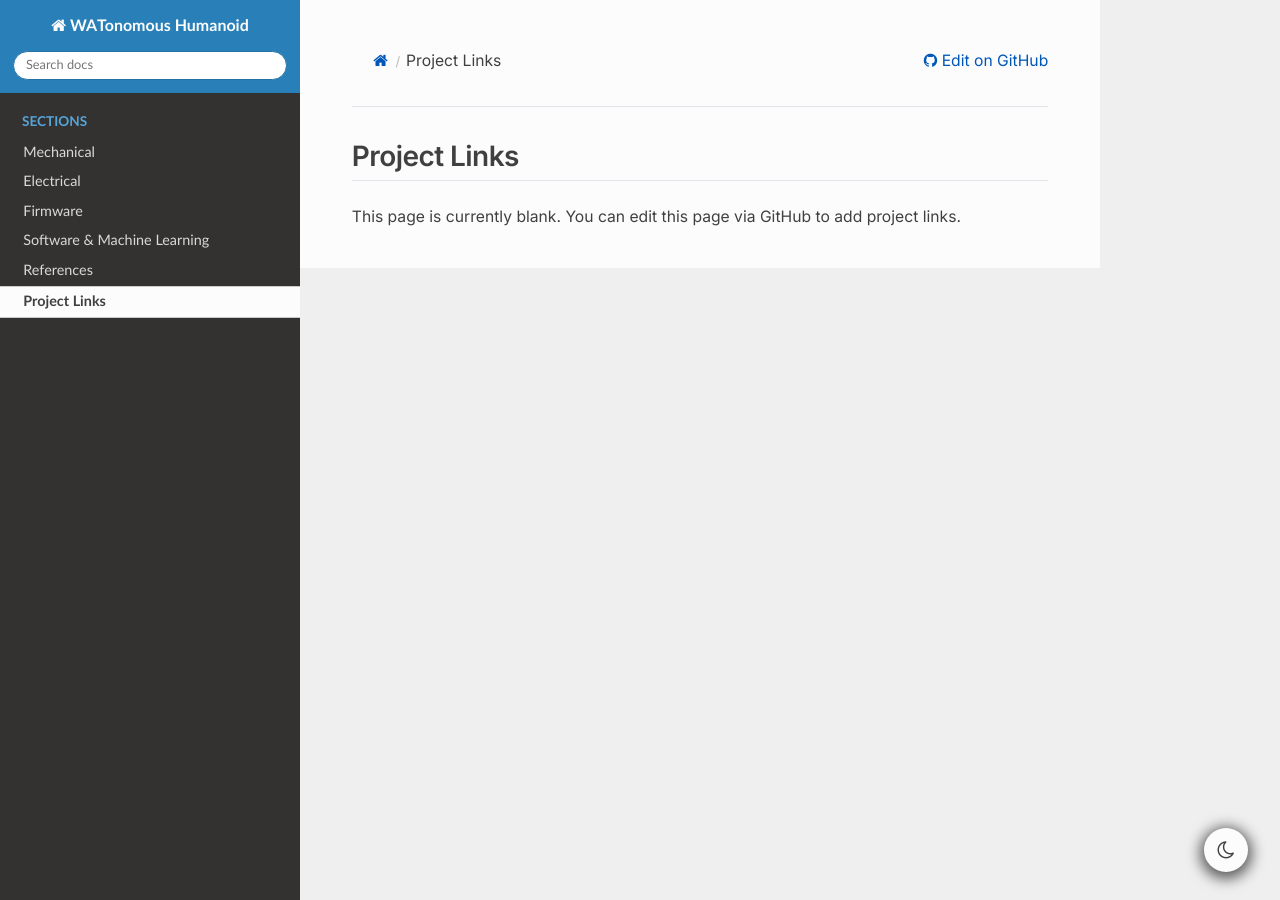
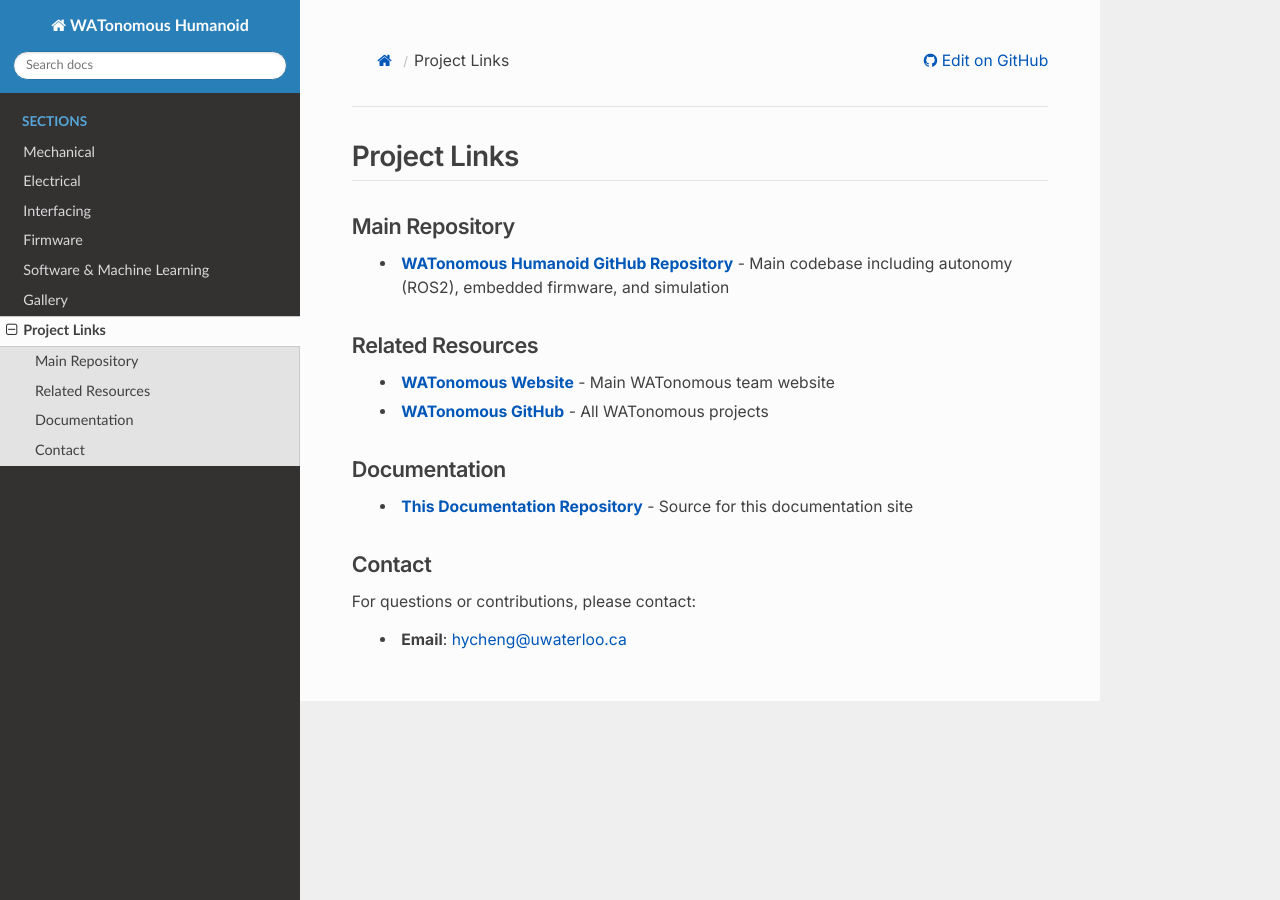
Before and after one commit to WATonomous/humanoid-docs, a Sphinx documentation site: the page built from docs/links/index.md, in a window 1280 px wide. Built offline with Sphinx 7.4.7 and the Read the Docs theme 3.1.0, drawn with Linux system fonts in a browser that asks for light colours.

Commit message:
update content

```diff
--- a/docs/assets/stylesheets/rtd-custom.css
+++ b/docs/assets/stylesheets/rtd-custom.css
@@ -210,3 +210,138 @@
   background: #1c2128 !important;
   border-color: var(--wato-border);
 }
+
+/* --- Admonitions (callout boxes) --- */
+.rst-content .admonition {
+  padding: 1rem 1rem 1rem 3rem;
+  margin: 1.5em 0;
+  border-left: 4px solid;
+  border-radius: var(--wato-radius);
+  position: relative;
+  background: var(--wato-code-bg);
+}
+
+.rst-content .admonition.note {
+  border-left-color: #0969da;
+  background: #ddf4ff;
+}
+
+.rst-content .admonition.warning {
+  border-left-color: #d93f0b;
+  background: #fff8c5;
+}
+
+.rst-content .admonition.tip {
+  border-left-color: #1a7f37;
+  background: #dafbe1;
+}
+
+.rst-content .admonition-title {
+  font-weight: 600;
+  margin-bottom: 0.5em;
+  font-size: 0.95rem;
+}
+
+html[data-theme="dark"] .rst-content .admonition {
+  background: #2d333b;
+}
+
+html[data-theme="dark"] .rst-content .admonition.note {
+  background: #1c2d41;
+}
+
+html[data-theme="dark"] .rst-content .admonition.warning {
+  background: #3d2817;
+}
+
+html[data-theme="dark"] .rst-content .admonition.tip {
+  background: #1e3a28;
+}
+
+/* --- Better blockquotes --- */
+.rst-content blockquote {
+  margin: 1.5em 0;
+  padding: 0.75em 1em 0.75em 1.5em;
+  border-left: 4px solid var(--wato-accent);
+  background: var(--wato-accent-soft);
+  font-style: italic;
+  color: #57606a;
+}
+
+html[data-theme="dark"] .rst-content blockquote {
+  color: #adbac7;
+}
+
+/* --- Hover effect on headings with anchors --- */
+.rst-content h2:hover .headerlink,
+.rst-content h3:hover .headerlink,
+.rst-content h4:hover .headerlink {
+  opacity: 1;
+}
+
+.rst-content .headerlink {
+  opacity: 0;
+  transition: opacity 0.2s;
+  color: var(--wato-accent);
+  text-decoration: none;
+  margin-left: 0.5rem;
+  font-weight: 400;
+}
+
+/* --- Better code block styling --- */
+.rst-content div.highlight {
+  position: relative;
+  margin: 1.25em 0;
+}
+
+.rst-content div.highlight pre {
+  padding: 1rem;
+  overflow-x: auto;
+  background: #f6f8fa;
+}
+
+html[data-theme="dark"] .rst-content div.highlight pre {
+  background: #1c2128;
+}
+
+/* --- Add subtle shadow to images --- */
+.rst-content img {
+  box-shadow: 0 1px 3px rgba(0, 0, 0, 0.1);
+  transition: transform 0.2s, box-shadow 0.2s;
+}
+
+.rst-content img:hover {
+  transform: translateY(-2px);
+  box-shadow: 0 4px 12px rgba(0, 0, 0, 0.15);
+}
+
+/* --- Smooth scroll --- */
+html {
+  scroll-behavior: smooth;
+}
+
+/* --- Better list styling --- */
+.rst-content ul li {
+  position: relative;
+  padding-left: 0.25em;
+}
+
+/* --- Copy button enhancement --- */
+button.copybtn {
+  opacity: 0.6;
+  transition: opacity 0.2s;
+}
+
+button.copybtn:hover {
+  opacity: 1;
+  background-color: var(--wato-accent) !important;
+}
+
+/* --- Table hover effect --- */
+.rst-content table.docutils tbody tr:hover {
+  background-color: var(--wato-accent-soft);
+}
+
+html[data-theme="dark"] .rst-content table.docutils tbody tr:hover {
+  background-color: rgba(0, 87, 184, 0.25);
+}
--- a/docs/conf.py
+++ b/docs/conf.py
@@ -9,10 +9,7 @@
     'myst_parser',
     'sphinx.ext.mathjax',
     'sphinx_copybutton',
-    'sphinx_rtd_dark_mode',
 ]
-
-default_dark_mode = False
 
 templates_path = ['_templates']
 exclude_patterns = ['_build', 'Thumbs.db', '.DS_Store', 'index.md']
--- a/docs/links/index.md
+++ b/docs/links/index.md
@@ -5,4 +5,21 @@
 
 # Project Links
 
-This page is currently blank. You can edit this page via GitHub to add project links.
+## Main Repository
+
+- **[WATonomous Humanoid GitHub Repository](https://github.com/WATonomous/humanoid)** - Main codebase including autonomy (ROS2), embedded firmware, and simulation
+
+## Related Resources
+
+- **[WATonomous Website](https://www.watonomous.ca/)** - Main WATonomous team website
+- **[WATonomous GitHub](https://github.com/WATonomous)** - All WATonomous projects
+
+## Documentation
+
+- **[This Documentation Repository](https://github.com/WATonomous/humanoid-docs)** - Source for this documentation site
+
+## Contact
+
+For questions or contributions, please contact:
+
+- **Email**: [hycheng@uwaterloo.ca](mailto:hycheng@uwaterloo.ca)
--- a/requirements.txt
+++ b/requirements.txt
@@ -3,3 +3,4 @@
 sphinx-rtd-dark-mode
 myst-parser
 sphinx-copybutton
+sphinx-autobuild
```
Also changed, not shown: docs/gallery/index.md (added, +15 -0 lines), docs/index.rst (+7 -1 lines), docs/interfacing/index.md (added, +292 -0 lines), docs/mechanical/index.md (+6 -4 lines), docs/software/index.md (+60 -0 lines), docs/_static/images/leg_full_view.png (added), docs/_static/images/leg_hip_design.png (added), docs/_static/images/leg_side_view.png (added), docs/assets/images/leg_full_view.png (added), docs/assets/images/leg_hip_design.png (added), docs/assets/images/leg_side_view.png (added), 1 other file.
